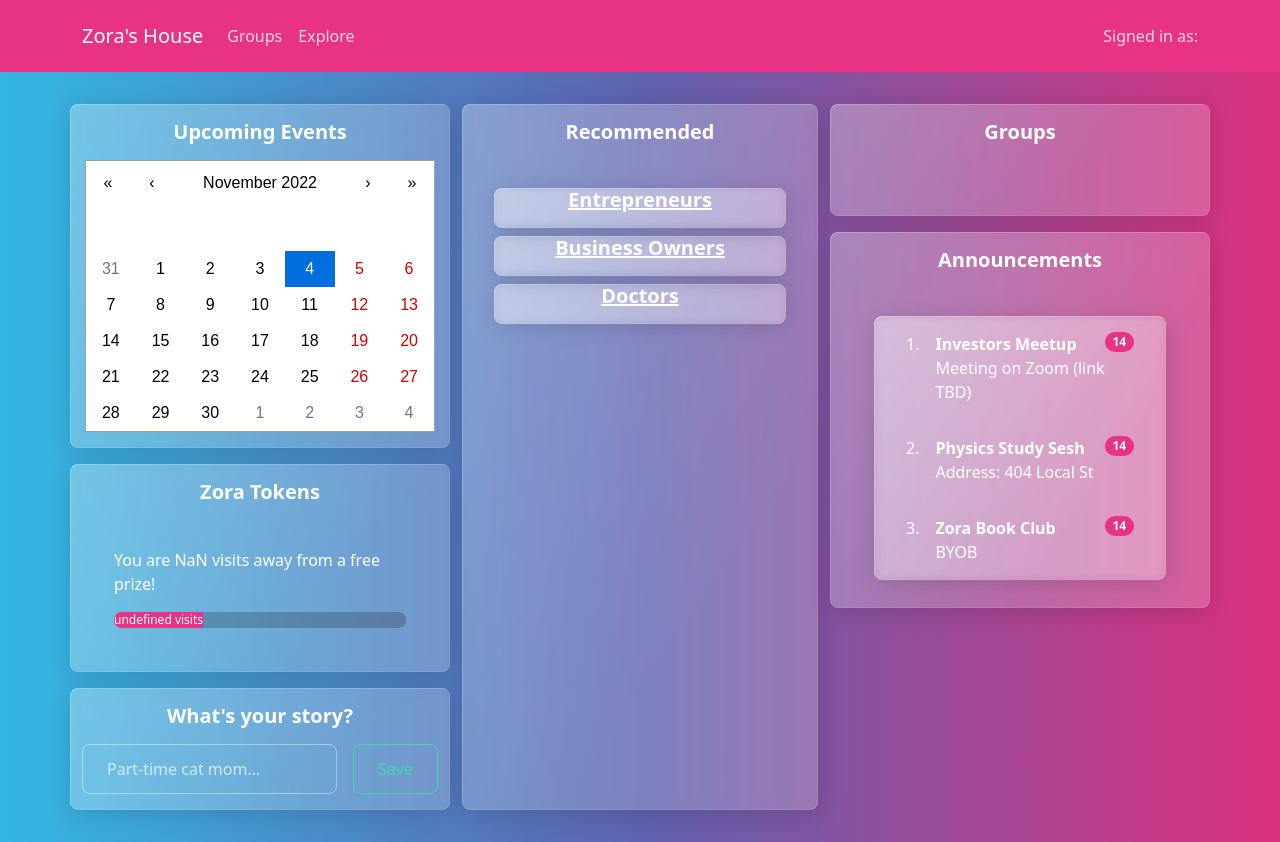
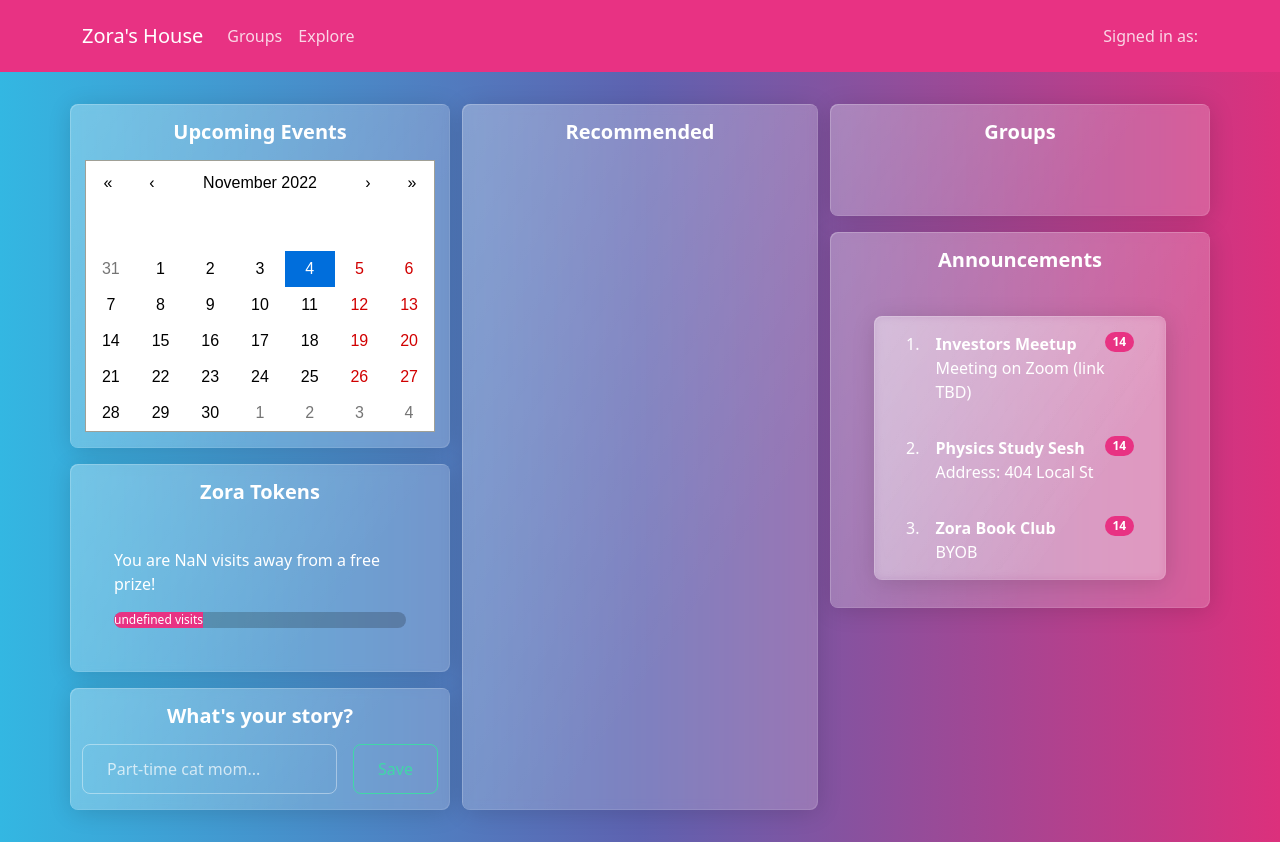
Before and after one commit to xiejon/zoras-house, a React (Create React App) app in the folder frontend/: page /home in a window 1280 px wide. Built offline with nearby package versions, Linux system fonts and the light colour scheme.

Commit message:
Added join button and alert to group page
- User can click to join group
- After click, user receives alert confirming the join

```diff
--- a/frontend/src/components/GroupItem.js
+++ b/frontend/src/components/GroupItem.js
@@ -3,7 +3,7 @@ import { Card } from "react-bootstrap";
 import { Routes, Route, Link } from "react-router-dom";
 import GroupScreen from "../screens/GroupScreen";
 
-const GroupItem = ({ groupId, userId, groupName }) => {
+const GroupItem = ({ groupName }) => {
   const link = `/groups/${groupName}`;
   return (
     <Card className="w-100">
--- a/frontend/src/components/RecommendedGroups.js
+++ b/frontend/src/components/RecommendedGroups.js
@@ -1,6 +1,8 @@
 import React from "react";
 import { Card } from "react-bootstrap";
 import GroupItem from "./GroupItem";
+import { getCurrUser, getCurrUserStatus } from "../redux/usersSlice";
+import { useSelector } from "react-redux";
 
 const sample = [
   {
@@ -21,17 +23,24 @@ const sample = [
 ];
 
 const RecommendedGroups = (props) => {
+  const currUser = useSelector(getCurrUser);
+  const currUserStatus = useSelector(getCurrUserStatus);
+
+  let groups;
+  if (currUserStatus === "succeeded") {
+    groups = currUser.list_of_categories
+  }
+
   return (
     <Card className="w-100 d-flex flex-column justify-content-center align-items-center">
       <Card.Title className="mt-2">Recommended</Card.Title>
       <Card.Body className="w-100 d-flex flex-column gap-1">
-        {sample.map((group) => {
+        {currUserStatus === "succeeded" && groups.map((group, index) => {
+          console.log(group)
           return (
             <GroupItem
-              key={group.group_id}
-              userId={group.user_id}
-              groupId={group.group_id}
-              groupName={group.group_name}
+              key={index}
+              groupName={group}
             />
           );
         })}
--- a/frontend/src/screens/GroupScreen.js
+++ b/frontend/src/screens/GroupScreen.js
@@ -1,5 +1,5 @@
 import React from "react";
-import { Container, Row, Col, Card } from "react-bootstrap";
+import { Container, Row, Col, Card, Button, Alert } from "react-bootstrap";
 import NavbarComponent from "../components/Navbar";
 import { useNavigate, useParams } from "react-router-dom";
 import CalendarComponent from "../components/CalendarComponent";
@@ -10,6 +10,12 @@ import GroupAbout from "../components/GroupAbout";
 const GroupScreen = () => {
   const params = useParams();
   const { id: groupName } = params;
+
+  const [isAlertVisible, setIsAlertVisible] = React.useState(false)
+
+  const onJoinClick = (e) => {
+    setIsAlertVisible(true)
+  };
   return (
     <>
       <NavbarComponent className="fluid" />
@@ -28,8 +34,16 @@ const GroupScreen = () => {
         </Row>
         <Row className="mt-2">
           <Col>
-            <GroupAbout/>
+            <GroupAbout />
           </Col>
+        </Row>
+        <Row className="d-flex mt-2 justify-content-center align-items-center">
+          <Alert className="d-flex justify-content-center align-items-center" show={isAlertVisible} variant="primary">
+            <strong>Thanks for joining! Look out for an email confirmation soon.</strong>
+          </Alert>
+          <Button className="w-50" onClick={onJoinClick}>
+            Join Now
+          </Button>
         </Row>
       </Container>
     </>
```
Also changed, not shown: 2 other files (tests, documents, lock files or other folders). Lines whose indentation alone changed are shown as unchanged.
